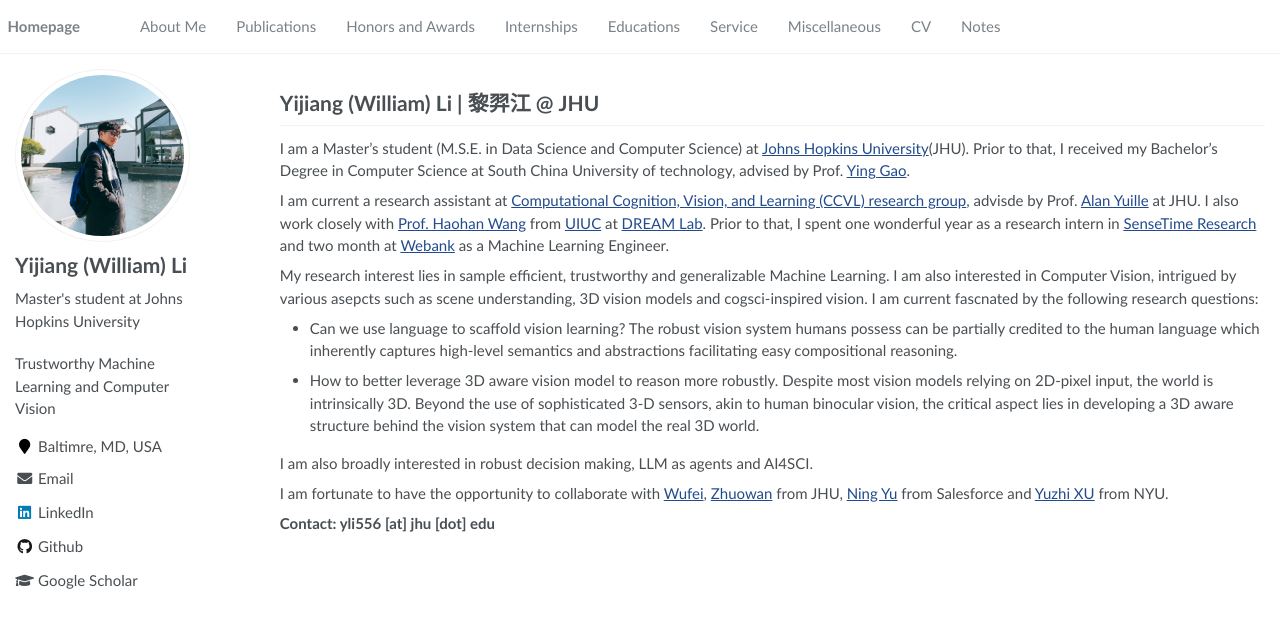
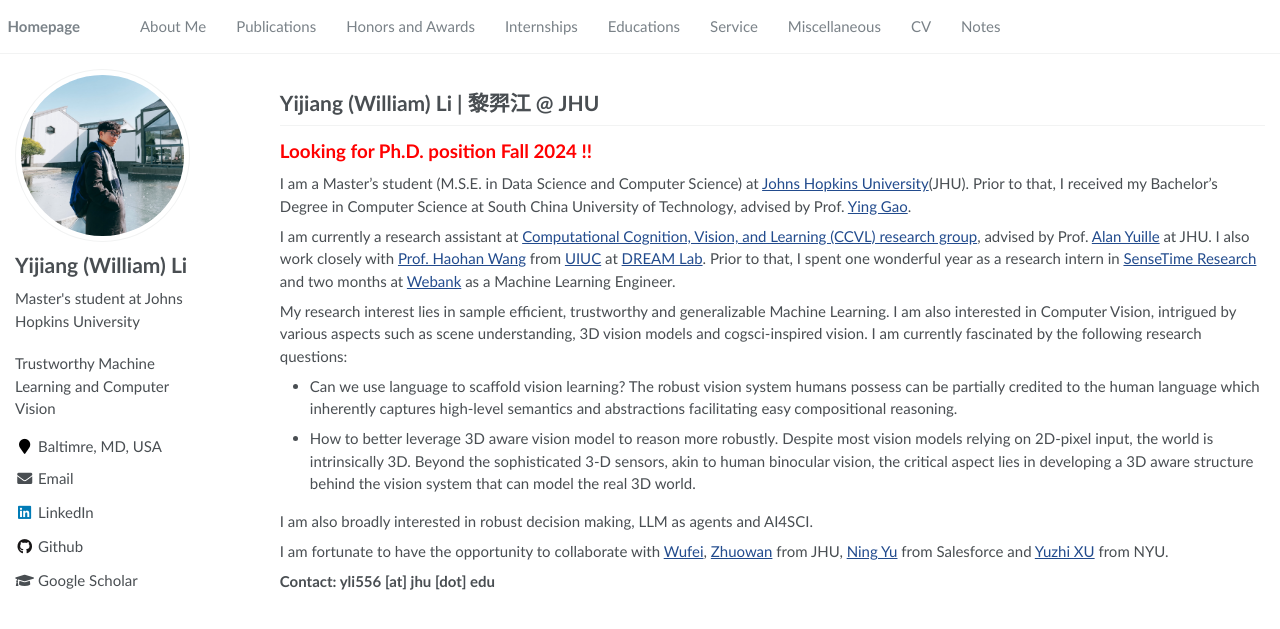
Before and after one commit to yayajjiang/yayajjiang.github.io, a Jekyll site: the page built from _pages/includes/intro.md, in a window 1280 px wide. Shown: the top 629 px of the page. Built offline with Jekyll 4.4.1, drawn with Linux system fonts in a browser that asks for light colours; our own code applies the rules of GitHub Pages for plain Markdown files.

Commit message:
fix typos

```diff
--- a/_pages/includes/intro.md
+++ b/_pages/includes/intro.md
@@ -1,12 +1,15 @@
 # Yijiang (William) Li | 黎羿江 @ JHU
-I am a Master's student (M.S.E. in Data Science and Computer Science) at [Johns Hopkins University](https://www.jhu.edu/)(JHU). Prior to that, I received my Bachelor's Degree in Computer Science at South China University of technology, advised by Prof. [Ying Gao](https://www.scholat.com/gaoying26.en).
 
-I am current a research assistant at [Computational Cognition, Vision, and Learning (CCVL) research group](https://ccvl.jhu.edu/), advisde by Prof. [Alan Yuille](https://www.cs.jhu.edu/~ayuille/) at JHU. I also work closely with [Prof. Haohan Wang](https://haohanwang.github.io/) from [UIUC](https://illinois.edu/) at [DREAM Lab](https://dreamlabuiuc.github.io/). Prior to that, I spent one wonderful year as a research intern in [SenseTime Research](https://www.sensetime.com/) and two month at [Webank](https://www.webank.com/) as a Machine Learning Engineer.
+<span style="color:red; font-size: 125%">**Looking for Ph.D. position Fall 2024 !!**</span>
 
-My research interest lies in sample efficient, trustworthy and generalizable Machine Learning. I am also interested in Computer Vision, intrigued by various asepcts such as scene understanding, 3D vision models and cogsci-inspired vision. I am current fascnated by the following research questions:
+I am a Master's student (M.S.E. in Data Science and Computer Science) at [Johns Hopkins University](https://www.jhu.edu/)(JHU). Prior to that, I received my Bachelor's Degree in Computer Science at South China University of Technology, advised by Prof. [Ying Gao](https://www.scholat.com/gaoying26.en).
+
+I am currently a research assistant at [Computational Cognition, Vision, and Learning (CCVL) research group](https://ccvl.jhu.edu/), advised by Prof. [Alan Yuille](https://www.cs.jhu.edu/~ayuille/) at JHU. I also work closely with [Prof. Haohan Wang](https://haohanwang.github.io/) from [UIUC](https://illinois.edu/) at [DREAM Lab](https://dreamlabuiuc.github.io/). Prior to that, I spent one wonderful year as a research intern in [SenseTime Research](https://www.sensetime.com/) and two months at [Webank](https://www.webank.com/) as a Machine Learning Engineer.
+
+My research interest lies in sample efficient, trustworthy and generalizable Machine Learning. I am also interested in Computer Vision, intrigued by various aspects such as scene understanding, 3D vision models and cogsci-inspired vision. I am currently fascinated by the following research questions:
 - Can we use language to scaffold vision learning? The robust vision system humans possess can be partially credited to the human language which
 inherently captures high-level semantics and abstractions facilitating easy compositional reasoning.
-- How to better leverage 3D aware vision model to reason more robustly. Despite most vision models relying on 2D-pixel input, the world is intrinsically 3D. Beyond the use of sophisticated 3-D sensors, akin to human binocular vision, the critical aspect lies in developing a 3D aware structure behind the vision system that can model the real 3D world.
+- How to better leverage 3D aware vision model to reason more robustly. Despite most vision models relying on 2D-pixel input, the world is intrinsically 3D. Beyond the sophisticated 3-D sensors, akin to human binocular vision, the critical aspect lies in developing a 3D aware structure behind the vision system that can model the real 3D world.
 
 I am also broadly interested in robust decision making, LLM as agents and AI4SCI.
 
```
